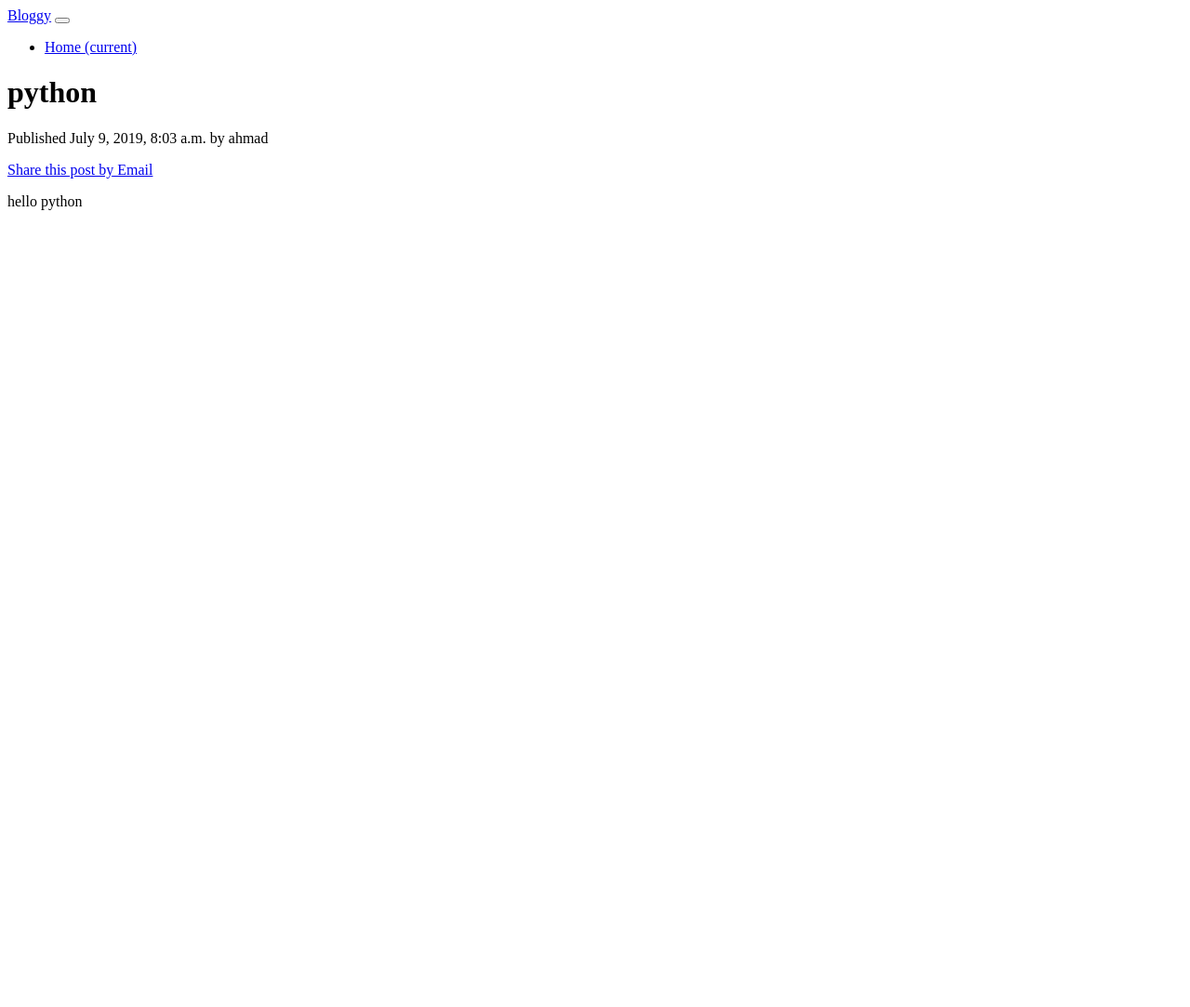
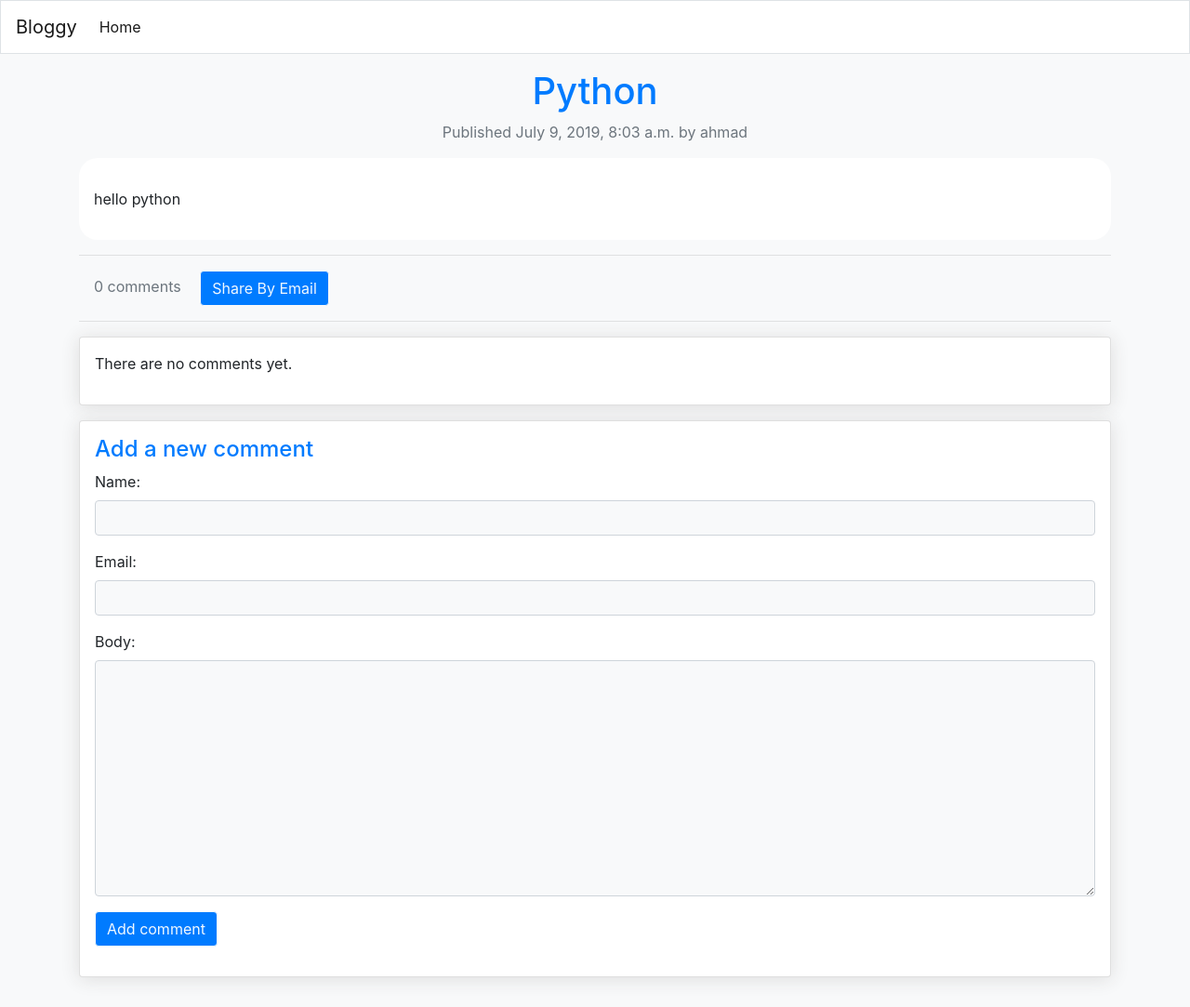
Before and after one commit to z3by/bloggy, a Django app: a page that uses blog/templates/blog/base.html in a window 1280 px wide. Shown: the whole page at 93% size. Before the commit the page ends 226 px from the top, so only its background shows below. Run offline with Django 3.2, Linux system fonts and the light colour scheme; data comes from the database, SQL or seed files in the repository; both versions use the stored data as it was after the commit; some libraries are stand-ins or nearby versions.

Commit message:
FEAT add comments

```diff
--- a/blog/forms.py
+++ b/blog/forms.py
@@ -1,4 +1,5 @@
 from django import forms
+from .models import Comment
 
 
 class EmailPostForm(forms.Form):
@@ -23,6 +24,17 @@ class EmailPostForm(forms.Form):
     comments = forms.CharField(required=False,
                                widget=forms.Textarea(
                                    attrs={
-                                       'class': 'form-control bg-light p-2',
+                                       'class': 'form-control p-2',
                                    }
                                ))
+
+
+class CommentForm(forms.ModelForm):
+    class Meta:
+        model = Comment
+        fields = ('name', 'email', 'body')
+        widgets = {
+            'name': forms.TextInput(attrs={'class': 'form-control '}),
+            'email': forms.EmailInput(attrs={'class': 'form-control '}),
+            'body': forms.Textarea(attrs={'class': 'form-control '}),
+        }
--- a/blog/models.py
+++ b/blog/models.py
@@ -44,3 +44,20 @@ class Post(models.Model):
                              self.publish.month,
                              self.publish.day,
                              self.slug])
+
+class Comment(models.Model):
+    post = models.ForeignKey(Post,
+                             on_delete=models.CASCADE,
+                             related_name='comments')
+    name = models.CharField(max_length=80)
+    email = models.EmailField()
+    body = models.TextField()
+    created = models.DateTimeField(auto_now_add=True)
+    updated = models.DateTimeField(auto_now=True)
+    active = models.BooleanField(default=True)
+
+    class Meta:
+        ordering = ('created',)
+
+    def __str__(self):
+        return 'Comment by {} on {}'.format(self.name, self.post)
--- a/blog/static/css/blog.css
+++ b/blog/static/css/blog.css
@@ -3,10 +3,28 @@
 }
 
 .card {
-  box-shadow: 0px 3px 10px #ccc;
+  box-shadow: 0px 2px 20px #ddd;
   transition: all .3s ease;
 }
-.card:hover {
+.card.post:hover {
   box-shadow: 0px 5px 10px #aaa;
   transform: scale(1.005);
 }
+
+.avatar {
+  height: 50px;
+  width: 50px;
+  margin-right: 10px;
+}
+.icon {
+  height: 30px;
+  width: 30px;
+}
+
+.btn-light {
+  color: aliceblue;
+}
+
+.form-control {
+  background: var(--light);
+}
--- a/blog/templates/blog/base.html
+++ b/blog/templates/blog/base.html
@@ -8,8 +8,8 @@
     <title>{% block title %}{% endblock %}</title>
     <link
       rel="stylesheet"
-      href="https://unpkg.com/bootstrap-material-design@4.1.1/dist/css/bootstrap-material-design.min.css"
-      integrity="sha384-wXznGJNEXNG1NFsbm0ugrLFMQPWswR3lds2VeinahP8N0zJw9VWSopbjv2x7WCvX"
+      href="https://maxcdn.bootstrapcdn.com/bootstrap/4.0.0/css/bootstrap.min.css"
+      integrity="sha384-Gn5384xqQ1aoWXA+058RXPxPg6fy4IWvTNh0E263XmFcJlSAwiGgFAW/dAiS6JXm"
       crossorigin="anonymous"
     />
     <link href="{% static "css/blog.css" %}" rel="stylesheet">
--- a/blog/templates/blog/partials/navbar.html
+++ b/blog/templates/blog/partials/navbar.html
@@ -1,4 +1,4 @@
-<nav class="navbar navbar-expand-lg navbar-light bg-white">
+<nav class="navbar navbar-expand-lg navbar-light bg-white border">
   <a class="navbar-brand" href="/blog/">Bloggy</a>
   <button
     class="navbar-toggler"
--- a/blog/templates/blog/post/detail.html
+++ b/blog/templates/blog/post/detail.html
@@ -1,18 +1,74 @@
-{% extends "blog/base.html" %}
-
-{% block title %}{{ post.title }}{% endblock %}
-
+{% extends "blog/base.html" %} {% block title %}{{ post.title }}{% endblock %}
 {% block content %}
-<h1 class="text-primary text-center">{{ post.title }}</h1>
+<h1 class="text-primary text-center">{{ post.title | title }}</h1>
 <p class="text-secondary text-center">
   Published {{ post.publish }} by {{ post.author }}
 </p>
-<p>
-  <a href="{% url 'blog:post_share' post.slug %}">
-    Share this post by Email
+<div class="bg-white p-3 rounded">
+  <p class="article-text">
+    {{ post.body | linebreaks }}
+  </p>
+</div>
+
+<hr />
+<div class="actions px-3">
+  {% with comments.count as total_comments %}
+  <span class="text-secondary">
+    {{ total_comments }} comment{{ total_comments | pluralize }}
+  </span>
+  {% endwith %}
+  <a
+    class="btn btn-light mx-3 bg-primary"
+    href="{% url 'blog:post_share' post.slug %}"
+  >
+    Share By Email
   </a>
-</p>
-<p class="article-text">
-  {{ post.body|linebreaks }}
-</p>
+</div>
+<hr />
+
+{% for comment in comments %}
+<div class="card p-3 rounded">
+  <div class="d-flex align-items-center">
+    <img
+      src="https://png.pngtree.com/svg/20161021/de74bae88b.png"
+      alt=""
+      class="avatar"
+    />
+    <div>
+      <h6 class="text-primary m-0">
+        {{ comment.name | title }}
+      </h6>
+      <small class="text-secondary">
+        {{ comment.created }}
+      </small>
+    </div>
+  </div>
+
+  <p>
+    {{ comment.body | linebreaks }}
+  </p>
+</div>
+{% empty %}
+<div class="card p-3">
+  <p>There are no comments yet.</p>
+</div>
+{% endfor %}
+<div class="card p-3 my-3">
+  {% if new_comment %}
+  <h2>Your comment has been added.</h2>
+  {% else %}
+  <h4 class="text-primary">Add a new comment</h4>
+  <form action="." method="post">
+    {{ comment_form.as_p }}
+    {% csrf_token %}
+    <p>
+      <input
+        class="btn btn-light bg-primary"
+        type="submit"
+        value="Add comment"
+      />
+    </p>
+  </form>
+  {% endif %}
+</div>
 {% endblock %}
--- a/blog/templates/blog/post/list.html
+++ b/blog/templates/blog/post/list.html
@@ -4,7 +4,7 @@
 
 {% block content %}
 {% for post in posts %}
-<div class="card my-3 rounded">
+<div class="card post my-3 rounded">
   <div class="card-body">
     <div class="row">
       <div class="col-8">
--- a/blog/templates/blog/post/share.html
+++ b/blog/templates/blog/post/share.html
@@ -3,7 +3,7 @@
 {% block title %}Share a post{% endblock %}
 
 {% block content %}
-    <div class="bg-white p-4 w-50 mx-auto rounded">
+    <div class="bg-white p-4 w-50 mx-auto rounded border">
         {% if sent %}
         <h4 class="pb-3 text-primary"> E-mail successfully sent</h4>
         <div class="alert alert-success">
--- a/blog/views.py
+++ b/blog/views.py
@@ -1,8 +1,9 @@
 from django.shortcuts import render, get_object_or_404
-from .forms import EmailPostForm
-from .models import Post
+from .forms import EmailPostForm, CommentForm
+from .models import Post, Comment
 from django.views.generic import ListView
 from django.core.mail import send_mail
+
 
 class PostListView(ListView):
     queryset = Post.published.all()
@@ -17,9 +18,31 @@ def post_detail(request, year, month, day, post):
                              publish__year=year,
                              publish__month=month,
                              publish__day=day)
+
+    # List of active comments for this post
+    comments = post.comments.filter(active=True)
+
+    new_comment = None
+
+    if request.method == 'POST':
+        # A comment was posted
+        comment_form = CommentForm(data=request.POST)
+        if comment_form.is_valid():
+            # Create Comment object but don't save to database yet
+            new_comment = comment_form.save(commit=False)
+            # Assign the current post to the comment
+            new_comment.post = post
+            # Save the comment to the database
+            new_comment.save()
+    else:
+        comment_form = CommentForm()
     return render(request,
                   'blog/post/detail.html',
-                  {'post': post})
+                  {'post': post,
+                   'comments': comments,
+                   'new_comment': new_comment,
+                   'comment_form': comment_form})
+
 
 def post_share(request, post_slug):
     post = get_object_or_404(Post, slug=post_slug, status='published')
@@ -30,7 +53,7 @@ def post_share(request, post_slug):
         if form.is_valid():
             cd = form.cleaned_data
             post_url = request.build_absolute_uri(
-                                          post.get_absolute_url())
+                post.get_absolute_url())
             subject = '{} ({}) recommends you reading "{}"'.format(
                 cd['name'], cd['email'], post.title)
             message = 'Read "{}" at {}\n\n{}\'s comments: {}'.format(
```
Also changed, not shown: blog/admin.py (+11 -3 lines), blog/migrations/0002_comment.py (added), db.sqlite3.
